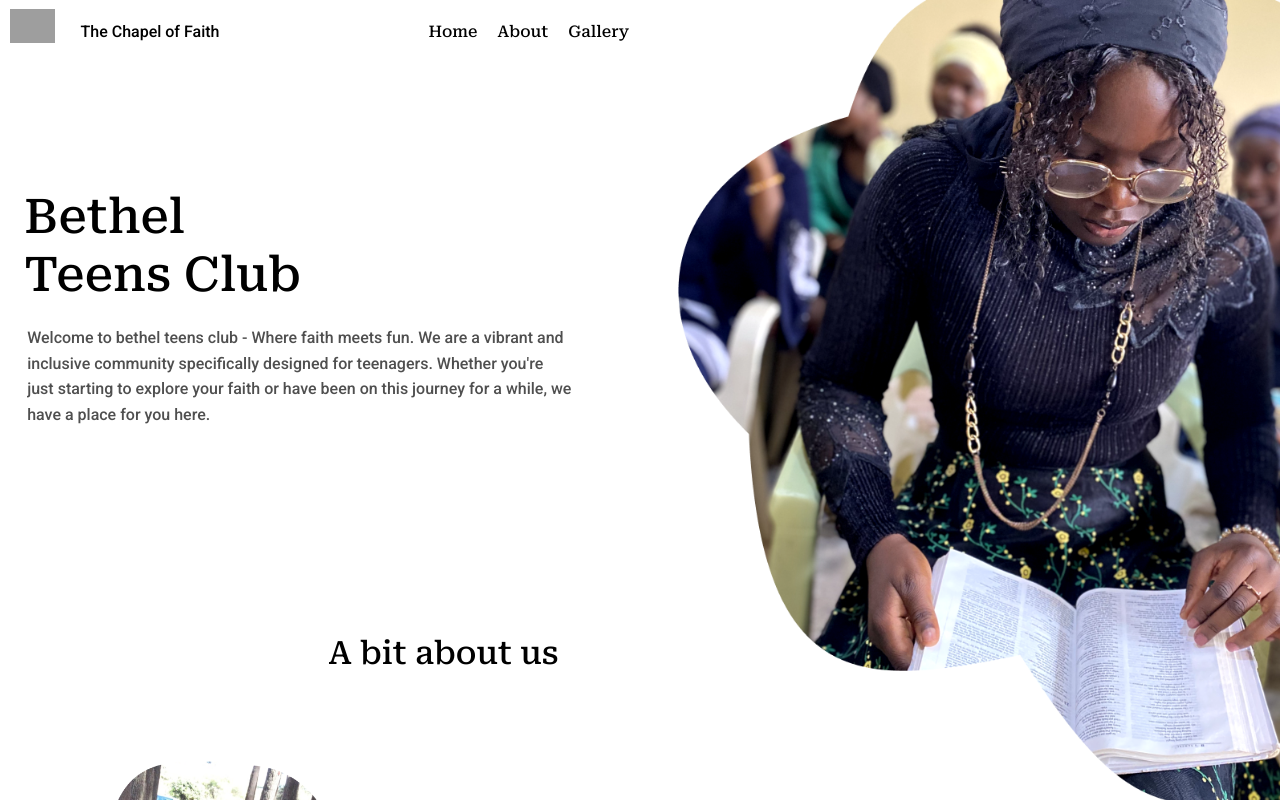
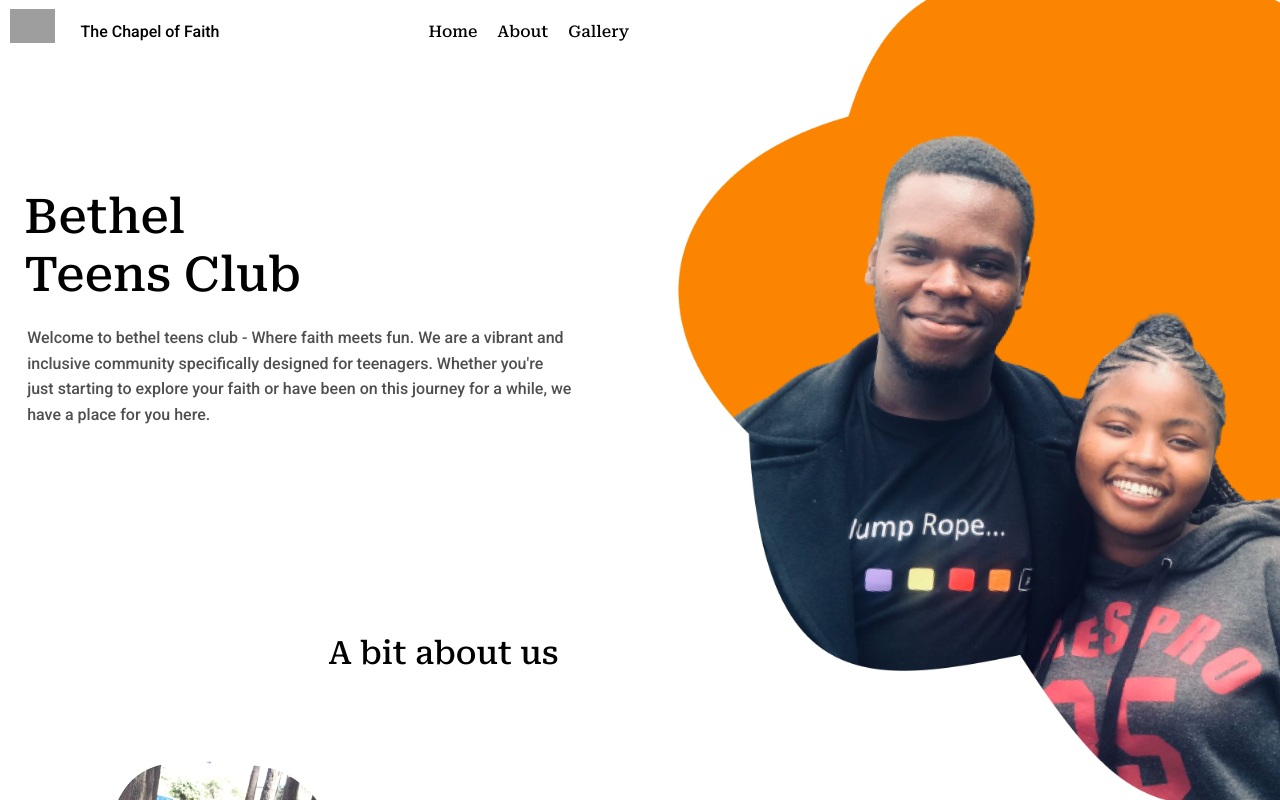
Before and after one commit to tosxin-456/Bethel-Teens, a React (Vite) app: page / in a window 1280 px wide. Shown: the top 800 px of the page. Built offline with nearby package versions, Linux system fonts and the light colour scheme; grey boxes are pictures that could not be loaded.

Commit message:
made it look submittable

```diff
--- a/src/pages/home/Home.jsx
+++ b/src/pages/home/Home.jsx
@@ -38,17 +38,17 @@ const Home = () => {
      id='kidImage'
      className='d-block'
      itemId={1}
+    src={soroti} />
+    <MDBCarouselItem
+    id='kidImage'
+    className=' d-block'
+    itemId={2}
     src={edehAndAda} />
     <MDBCarouselItem
     id='kidImage'
     className=' d-block'
-    itemId={2}
+    itemId={3}
     src={maavyon} />
-    <MDBCarouselItem
-    id='kidImage'
-    className=' d-block'
-    itemId={3}
-    src={soroti} />
     <MDBCarouselItem
     id='kidImage'
     className='d-block'
```
